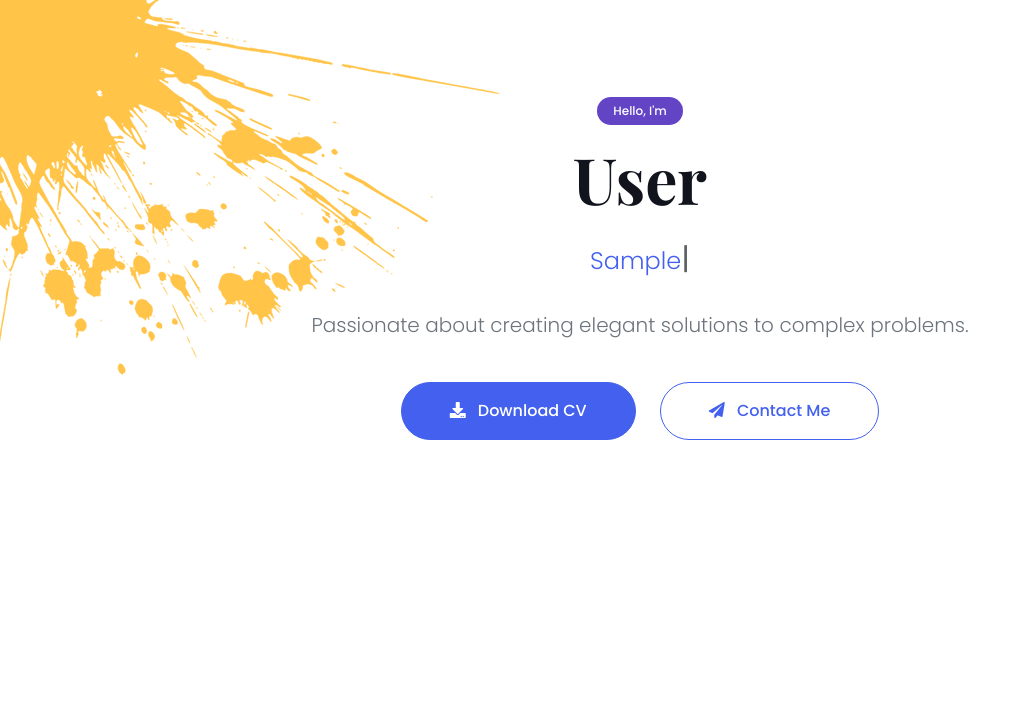
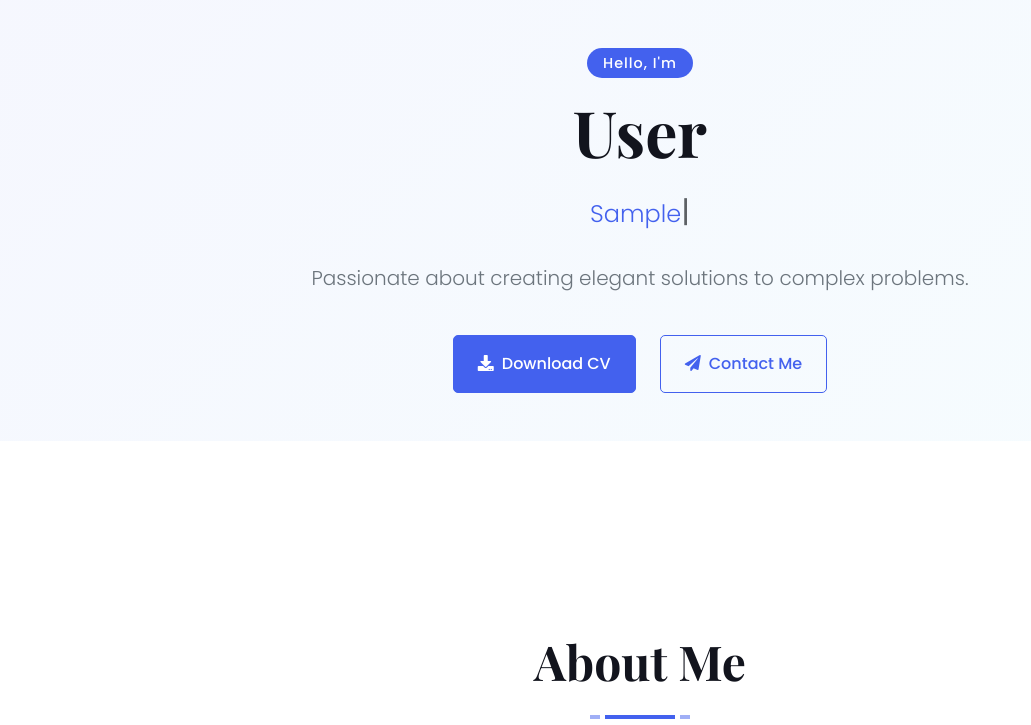
Before and after one commit to andre-fajar-n/Profile-Page, a Django app: page / in a window 1280 px wide. Shown: the top 725 px of the page, without its empty margins (0-1031 px from the left). Run offline with Django 4.2, Linux system fonts and the light colour scheme; tables that the repository leaves empty hold one stand-in row (values such as "Sample post"); some libraries are stand-ins or nearby versions.

Commit message:
feat: update style of header section

```diff
--- a/profile_page/static/css/header.css
+++ b/profile_page/static/css/header.css
@@ -2,12 +2,47 @@
 /*** Header ***/
 #home {
     margin-bottom: 6rem;
-    background: url(../img/bg-header.png) left top no-repeat;
+    /* Remove the background image */
+    background: linear-gradient(135deg, rgba(67, 97, 238, 0.05) 0%, rgba(76, 201, 240, 0.05) 100%);
+    padding: 3rem 0;
 }
 
 .typed-cursor {
     font-size: 30px;
     color: var(--dark);
+}
+
+/* Badge styling */
+.badge.bg-primary {
+    background-color: var(--primary) !important;
+    padding: 0.5rem 1rem;
+    font-size: 0.9rem;
+    letter-spacing: 1px;
+    border-radius: 30px;
+}
+
+/* Header buttons styling */
+.header-btn {
+    padding: 0.75rem 1.5rem;
+    border-radius: 50px;
+    font-weight: 500;
+    transition: all 0.3s ease;
+    margin: 0 0.5rem;
+}
+
+.btn-primary {
+    background-color: var(--primary);
+    border-color: var(--primary);
+}
+
+.btn-outline-primary {
+    color: var(--primary);
+    border-color: var(--primary);
+}
+
+.btn-outline-primary:hover {
+    background-color: var(--primary);
+    color: #fff;
 }
 
 .btn-play {
--- a/profile_page/templates/component/header.html
+++ b/profile_page/templates/component/header.html
@@ -1,7 +1,7 @@
 {% load static %}
 
 <!-- Header Start -->
-<div class="container-fluid bg-gradient-light py-6" id="home">
+<div class="container-fluid py-6" id="home">
     <div class="container">
         <div class="row g-5 align-items-center">
             <div class="col-lg-8 mx-auto text-center py-6 pb-0 pt-lg-0">
@@ -14,11 +14,11 @@
                 <p class="lead mb-4 text-muted">Passionate about creating elegant solutions to complex problems.</p>
                 {% if about.cv_url %}
                 <div class="d-flex justify-content-center align-items-center pt-3">
-                    <a href="{{about.cv_url}}" target="_blank" class="btn btn-primary py-3 px-5 me-4 rounded-pill">
-                        <i class="fas fa-download me-2"></i> Download CV
+                    <a href="{{about.cv_url}}" class="btn btn-primary header-btn py-3 px-4 me-3">
+                        <i class="fas fa-download me-2"></i>Download CV
                     </a>
-                    <a href="#contact" class="btn btn-outline-primary py-3 px-5 rounded-pill">
-                        <i class="fas fa-paper-plane me-2"></i> Contact Me
+                    <a href="#contact" class="btn btn-outline-primary header-btn py-3 px-4">
+                        <i class="fas fa-paper-plane me-2"></i>Contact Me
                     </a>
                 </div>
                 {% endif %}
```
